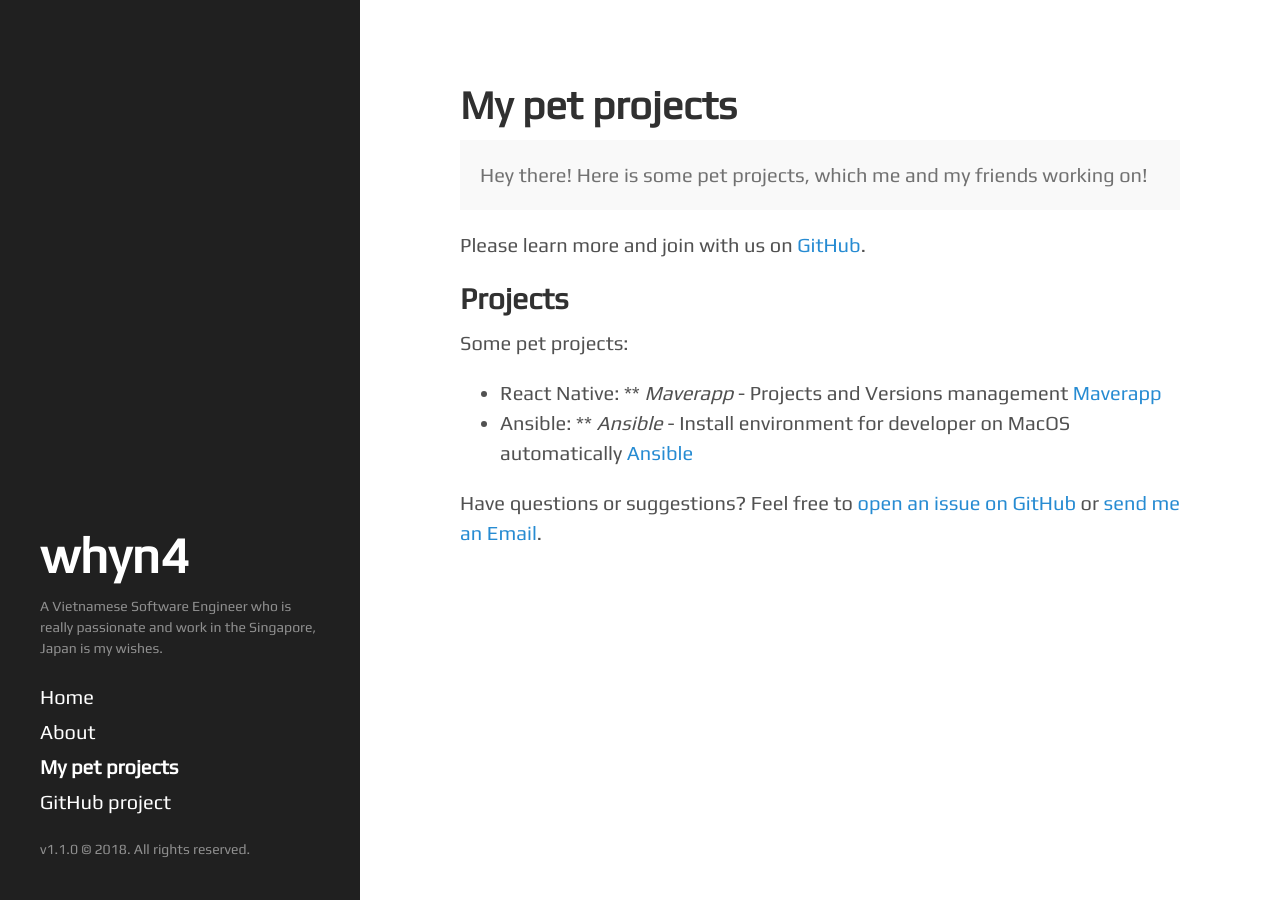
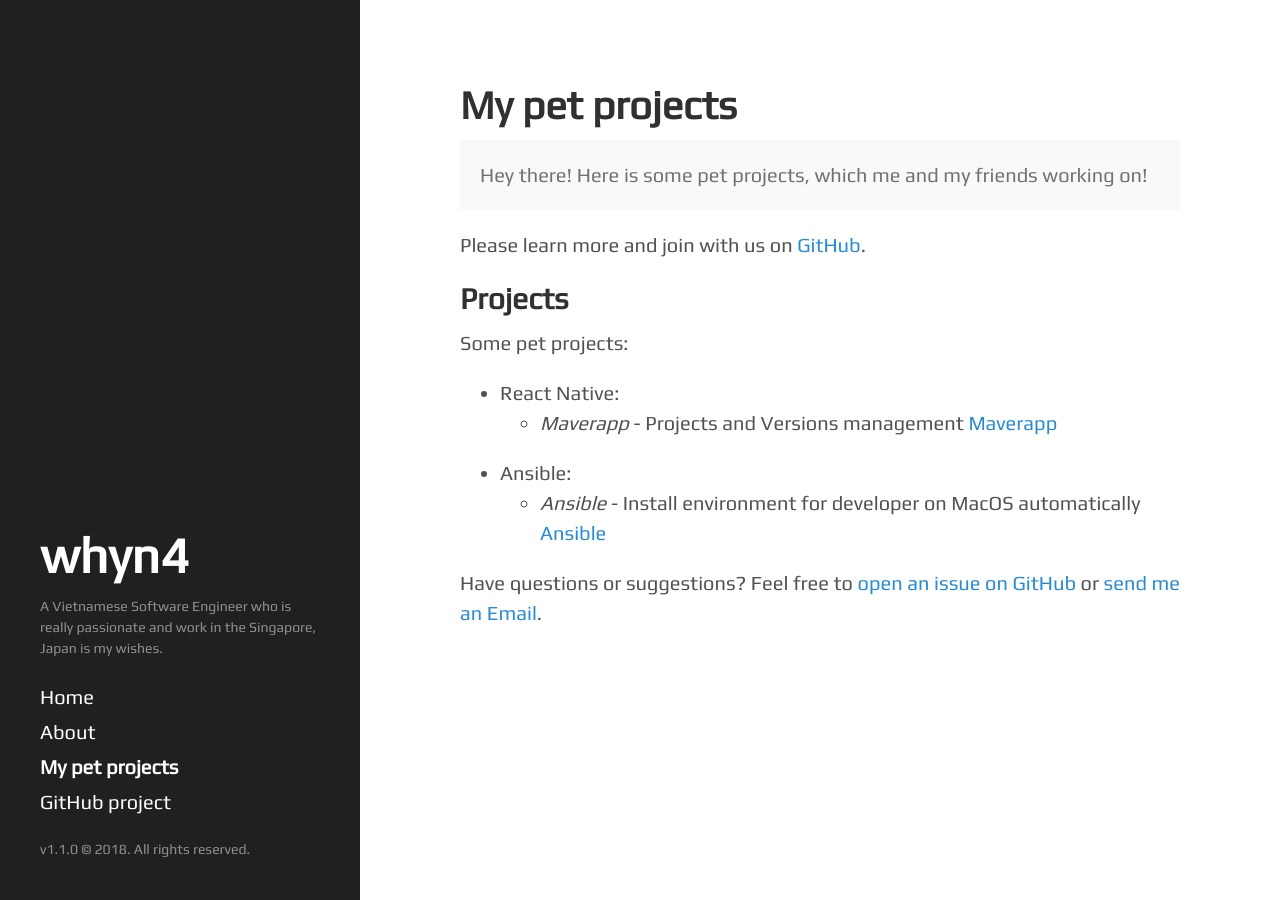
Before and after one commit to Quynh-Nguyen/quynh-nguyen.github.io, a Jekyll site: the page built from pet-projects.md, in a window 1280 px wide. Built offline with Jekyll 4.4.1, drawn with Linux system fonts in a browser that asks for light colours.

```diff
--- a/pet-projects.md
+++ b/pet-projects.md
@@ -14,8 +14,8 @@ Please learn more and join with us on [GitHub](https://github.com/Quynh-Nguyen).
 Some pet projects:
 
 * React Native:
-** *Maverapp* - Projects and Versions management [Maverapp](https://github.com/Quynh-Nguyen/build-version-management-app)
+  * *Maverapp* - Projects and Versions management [Maverapp](https://github.com/Quynh-Nguyen/build-version-management-app)
 * Ansible:
-** *Ansible* - Install environment for developer on MacOS automatically [Ansible](https://github.com/Quynh-Nguyen/build-version-management-app)
+  * *Ansible* - Install environment for developer on MacOS automatically [Ansible](https://github.com/Quynh-Nguyen/build-version-management-app)
 
 Have questions or suggestions? Feel free to [open an issue on GitHub](https://github.com/Quynh-Nguyen/quynh-nguyen.github.io) or [send me an Email](likeguitarz@gmail.com).
```
